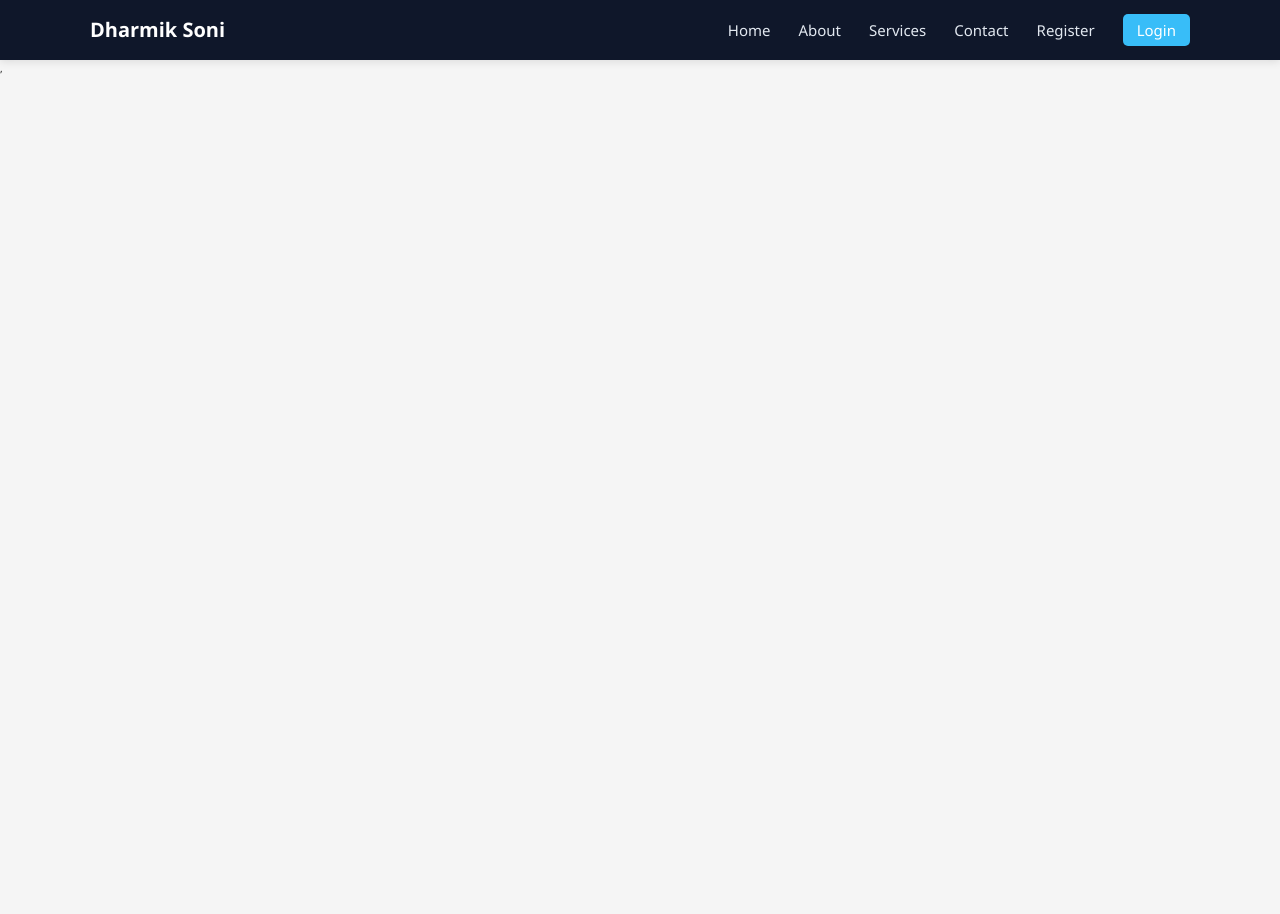
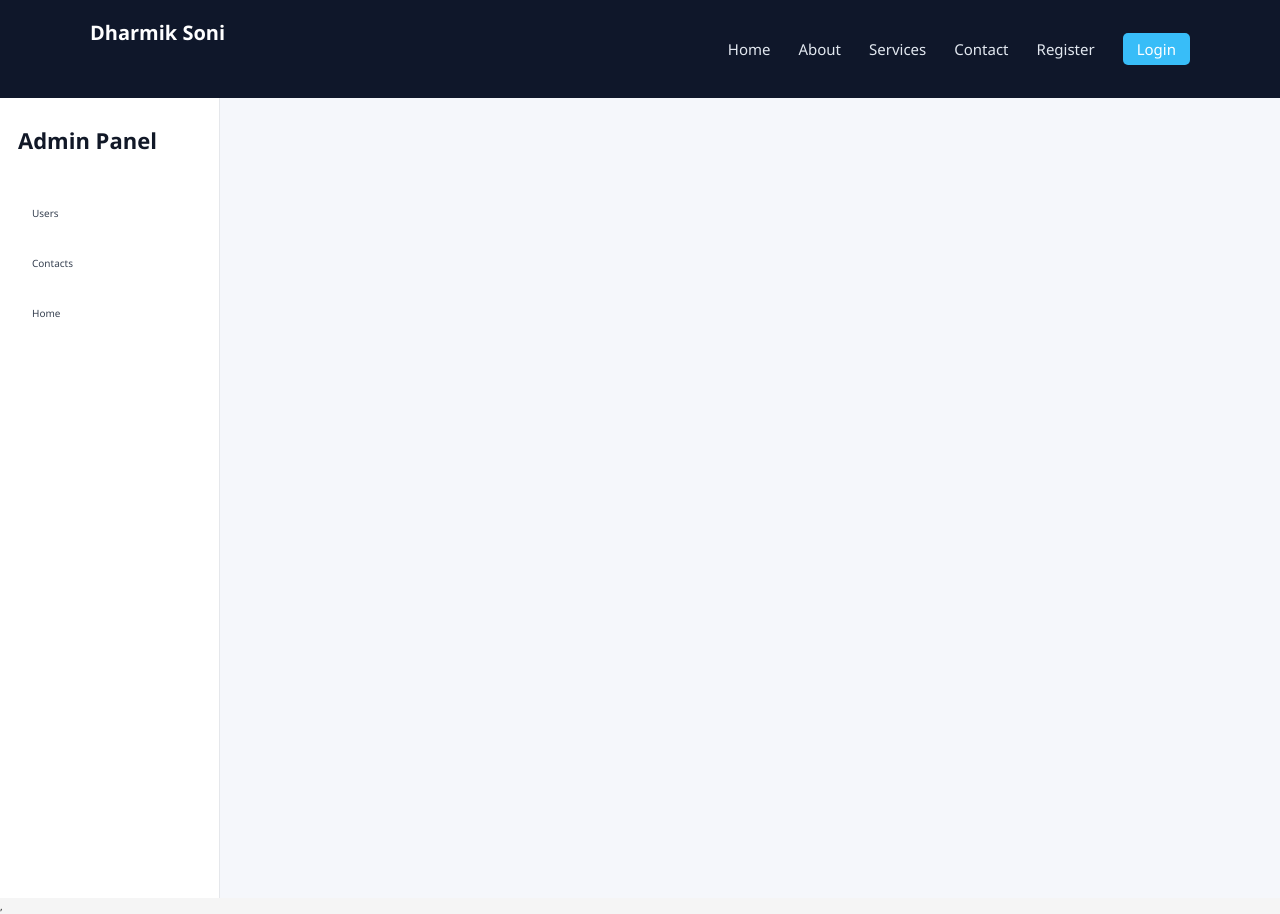
Before and after one commit to dharmiksoni15/Mern_stack_Project, a React (Vite) app in the folder client/: page /admin in a window 1280 px wide. Before the commit the page ends 800 px from the top, so only its background shows below. Built offline with nearby package versions, Linux system fonts and the light colour scheme.

Commit message:
build admin panel layout with navigation
- Created admin layout with sidebar
- Implemented navigation for users, contacts, services, and home
- Added nested routes using React Router Outlet
- Structured admin panel UI for scalability

```diff
--- a/client/src/App.jsx
+++ b/client/src/App.jsx
@@ -1,4 +1,4 @@
-import { BrowserRouter,Route,Routes } from "react-router-dom";
+import { BrowserRouter, Route, Routes } from "react-router-dom";
 
 import { AuthProvider } from "./store/Auth";
 import Home from "./pages/Home";
@@ -9,15 +9,17 @@ import Register from "./pages/Register";
 import Service from "./pages/Service";
 import Navbar from "./components/Navbar";
 import Logout from "./pages/Logout";
-import Admin from "./pages/Admin";
+import Admin from "./Layouts/Admin";
 import AdminContacts from "./pages/AdminContacs";
+import AdminLayout from "./Layouts/AdminLayout";
+import AdminUsers from "./Layouts/Admin";
+
 
 function App() {
   return (
     <>
-
       <BrowserRouter>
-      <Navbar/>
+        <Navbar />
         <Routes>
           <Route path="/" element={<Home />} />
           <Route path="about" element={<About />} />
@@ -25,13 +27,16 @@ function App() {
           <Route path="/register" element={<Register />} />
           <Route path="/contact" element={<Contact />} />
           <Route path="/service" element={<Service />} />
-          <Route path="/logout" element={<Logout/>} />
-           <Route path="/admin/users" element={<Admin/>} />
-            <Route path="/admin/contacts" element={<AdminContacts />} />
+          <Route path="/logout" element={<Logout />} />
+          {/* <Route path="/admin/users" element={<Admin />} />
+          <Route path="/admin/contacts" element={<AdminContacts />} /> */}
+          <Route path="/admin" element={<AdminLayout />}>
+            <Route path="users" element={<AdminUsers />} />
+            <Route path="contacts" element={<AdminContacts />} />
+
+          </Route>
         </Routes>
       </BrowserRouter>
-
-
     </>
   );
 }
--- a/client/src/pages/Admin.jsx
+++ b/client/src/Layouts/Admin.jsx
@@ -1,6 +1,6 @@
 import { useEffect, useState } from "react";
 import axios from "axios";
-
+import "./AdminUsers.css";
 const AdminUsers = () => {
   const [users, setUsers] = useState([]);
 
--- /dev/null
+++ b/client/src/Layouts/AdminLayout.css
@@ -0,0 +1,51 @@
+* {
+  margin: 0;
+  padding: 0;
+  box-sizing: border-box;
+  font-family: "Segoe UI", sans-serif;
+}
+
+.admin-layout {
+  display: flex;
+  min-height: 100vh;
+  background-color: #f5f7fb;
+}
+
+.sidebar {
+  width: 220px;
+  background: #ffffff;
+  border-right: 1px solid #e5e7eb;
+  padding: 25px 18px;
+}
+
+.logo {
+  font-size: 22px;
+  font-weight: 700;
+  margin-bottom: 35px;
+  color: #111827;
+}
+
+.nav-link {
+  display: block;
+  padding: 12px 14px;
+  margin-bottom: 10px;
+  border-radius: 8px;
+  text-decoration: none;
+  color: #374151;
+  transition: 0.2s;
+}
+
+.nav-link:hover {
+  background-color: #eef2ff;
+  color: #2563eb;
+}
+
+.nav-link.active {
+  background-color: #2563eb;
+  color: white;
+}
+
+.main-content {
+  flex: 1;
+  padding: 30px;
+}
--- /dev/null
+++ b/client/src/Layouts/AdminLayout.jsx
@@ -0,0 +1,34 @@
+import { NavLink, Outlet } from "react-router-dom";
+import "./AdminLayout.css";
+
+const AdminLayout = () => {
+  return (
+    <div className="admin-layout">
+      <aside className="sidebar">
+        <h2 className="logo">Admin Panel</h2>
+
+        <nav>
+          <NavLink to="/admin/users" className="nav-link">
+            Users
+          </NavLink>
+
+          <NavLink to="/admin/contacts" className="nav-link">
+            Contacts
+          </NavLink>
+
+
+
+          <NavLink to="/" className="nav-link">
+            Home
+          </NavLink>
+        </nav>
+      </aside>
+
+      <main className="main-content">
+        <Outlet />
+      </main>
+    </div>
+  );
+};
+
+export default AdminLayout;
--- /dev/null
+++ b/client/src/Layouts/AdminUsers.css
@@ -0,0 +1,86 @@
+.admin-users-section {
+  min-height: 100vh;
+  background-color: #0b0b0b;
+  padding: 40px 20px;
+}
+
+.admin-users-container {
+  max-width: 1100px;
+  margin: 0 auto;
+  text-align: center;
+}
+
+.admin-users-title {
+  color: #fff;
+  font-size: 42px;
+  font-weight: 700;
+  margin-bottom: 30px;
+}
+
+.admin-users-table-wrapper {
+  background-color: #fff;
+  border-radius: 12px;
+  overflow: hidden;
+  box-shadow: 0 0 20px rgba(0, 0, 0, 0.35);
+}
+
+.admin-users-table {
+  width: 100%;
+  border-collapse: collapse;
+}
+
+.admin-users-table thead {
+  background-color: #f5f5f5;
+}
+
+.admin-users-table th,
+.admin-users-table td {
+  padding: 22px 16px;
+  text-align: center;
+  border-bottom: 1px solid #999;
+  font-size: 16px;
+}
+
+.admin-users-table th {
+  font-weight: 700;
+  color: #222;
+}
+
+.admin-users-table td {
+  color: #444;
+}
+
+.edit-btn {
+  display: inline-block;
+  padding: 8px 18px;
+  background-color: #b9f5d0;
+  color: #117a37;
+  border-radius: 20px;
+  text-decoration: none;
+  font-weight: 600;
+  border: none;
+}
+
+.delete-btn {
+  padding: 8px 18px;
+  background-color: #5f63ff;
+  color: white;
+  border: none;
+  border-radius: 8px;
+  cursor: pointer;
+  font-weight: 600;
+}
+
+.delete-btn:hover {
+  opacity: 0.9;
+}
+
+.edit-btn:hover {
+  opacity: 0.9;
+}
+
+.no-users {
+  padding: 30px;
+  font-weight: 600;
+  color: #666;
+}
```
